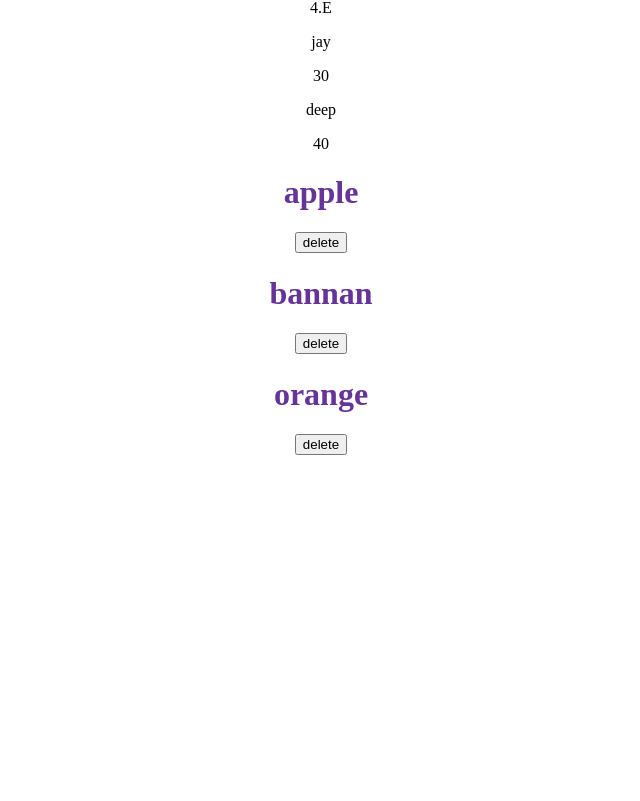
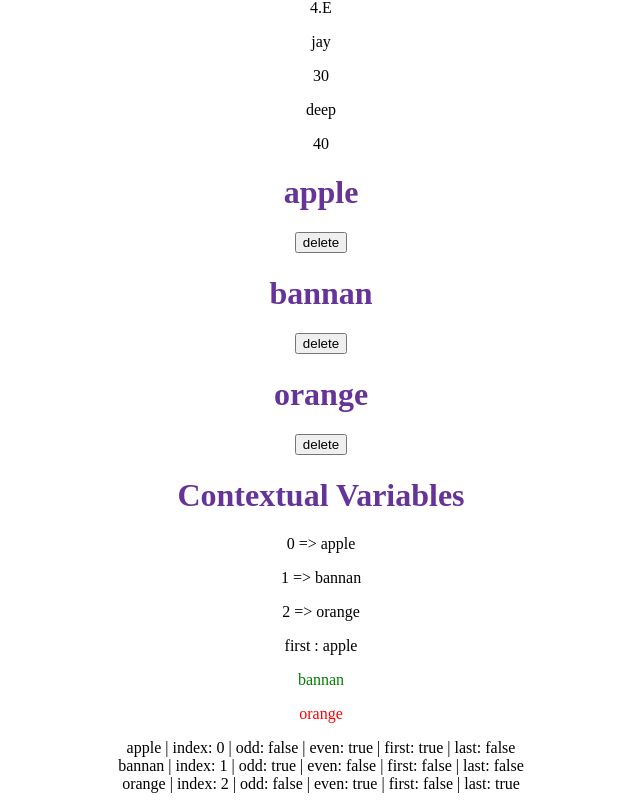
Before and after one commit to JaydipJadhav25/Angular, an Angular app: page / in a window 1280 px wide. Shown: the part 1159-1960 px from the top of the page, without its empty margins (319-959 px from the left). Before the commit the page ends 1622 px from the top, so only its background shows below. Built offline with nearby package versions, Linux system fonts and the light colour scheme.

Commit message:
feat: for loop contextual variables

```diff
--- a/src/app/app.html
+++ b/src/app/app.html
@@ -23,4 +23,38 @@
     <button (click)="removeItems(i)">delete</button>
   }
 
+
+
+
 </div>
+
+
+<h1>Contextual Variables</h1>
+
+@for (item of items; track $index; let i =$index; let c = $count) {
+   <p>{{$index}} => {{item}}</p>
+
+}
+
+
+@for (item of items; track $index; let i =$index; let c = $count) {
+   @if($first){
+    <p>first : {{item}}</p>
+   }@else {
+    <p [style.color]="$even ? 'red' : 'green'">
+      {{item}}
+    </p>
+   }
+
+}
+
+@for (num of items; track $index) {
+  <div>
+    <span>{{num}}</span>
+    | <span>index: {{$index}}</span>
+    | <span>odd: {{$odd}}</span>
+    | <span>even: {{$even}}</span>
+    | <span>first: {{$first}}</span>
+    | <span>last: {{$last}}</span>
+  </div>
+}
--- a/src/app/app.ts
+++ b/src/app/app.ts
@@ -55,6 +55,7 @@ export class App {
   ]
 
   items = ['apple' , 'bannan' , 'orange'];
+  numbes = [1 ,2 ,3 ,4, 5, 6,7];
 
   removeItems(index : number){
        let  temp = [];
```
